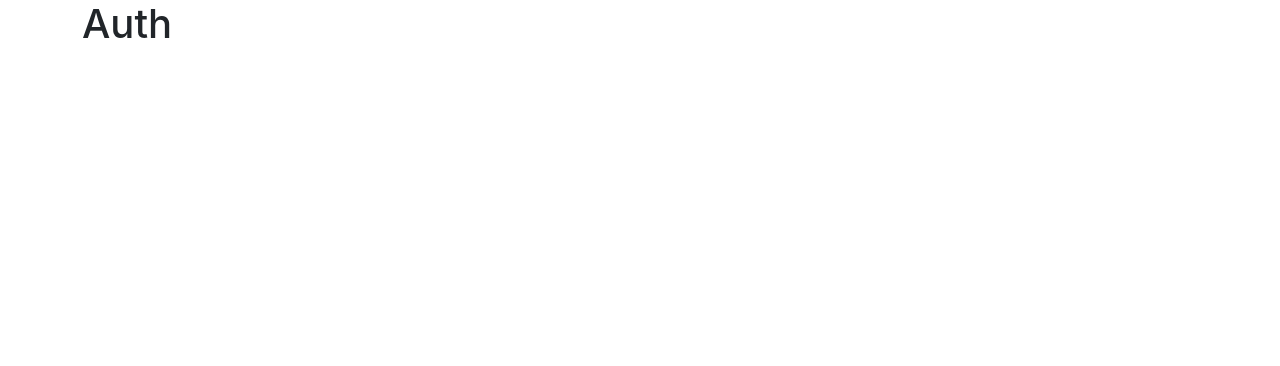
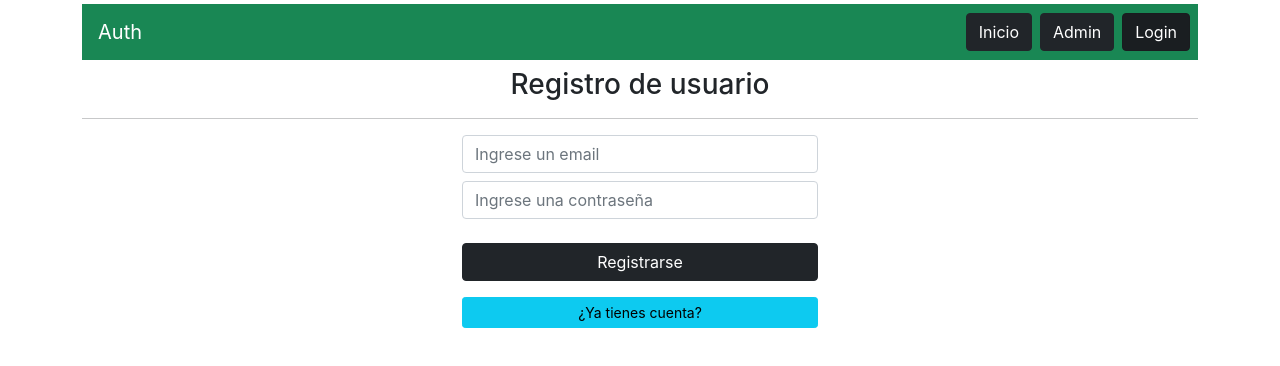
Before and after one commit to lnnsntg/loginAuth-react-firebase, a React (Create React App) app: page /login in a window 1280 px wide. Shown: the top 366 px of the page. Built offline with nearby package versions, Linux system fonts and the light colour scheme; the HTML template or start-up script is replaced by a standard one.

Commit message:
Agregado componentes Login y Navbar

```diff
--- a/public/index.html
+++ b/public/index.html
@@ -19,7 +19,7 @@
 
     <link rel="manifest" href="%PUBLIC_URL%/manifest.json" />
 
-    <title>React App</title>
+    <title>App React Login</title>
   </head>
   <body>
     <noscript>You need to enable JavaScript to run this app.</noscript>
--- a/src/App.jsx
+++ b/src/App.jsx
@@ -1,8 +1,30 @@
+import React from "react";
+import { BrowserRouter as Router, Switch, Route } from "react-router-dom";
+import Login from "./Login";
+import NavBar from "./NavBar";
+
 function App() {
   return (
-    <div className="container">
-      <h1>Auth</h1>
-    </div>
+    <Router>
+      <div className="container">
+        <NavBar></NavBar>
+        <Switch>
+          <Route path="/" exact>
+            Inicio...
+          </Route>
+
+          <Route path="/login">
+            <Login></Login>
+          </Route>
+
+          <Route path="/admin">
+            admin...
+          </Route>
+
+
+        </Switch>
+      </div>
+    </Router>
   );
 }
 
--- /dev/null
+++ b/src/Login.jsx
@@ -0,0 +1,66 @@
+import React, { useState } from "react";
+
+const Login = () => {
+  const [email, setEmail] = useState("");
+  const [pass, setPass] = useState("");
+  const [error, setError] = useState(null)
+
+  const procesarDatos = (event) => {
+      event.preventDefault()
+      if(!email.trim()){
+          setError("Ingrese un email")
+          return
+        }
+
+        if(!pass.trim()){
+            setError("Ingrese una contraseña")
+            return
+        }
+        if(pass.length < 6){
+            setError("La contraseña debe tener un mínimo de 6 caracteres")
+          return
+      }
+      setError(null)
+  }
+
+  return (
+    <div className="mt-2">
+      <h3 className="text-center">Registro de usuario</h3>
+      <hr />
+      <div className="row justify-content-center">
+        <div className="col-12 col-sm-8 col-md-6 col-xl-4">
+          <form onSubmit={procesarDatos}>
+              {
+                  error && (
+                      <div className="alert alert-danger">{error}</div>
+                  )
+              }
+            <input
+              type="email"
+              className="form-control"
+              placeholder="Ingrese un email"
+              onChange={(event)=>setEmail(event.target.value)}
+              value={email}
+              />
+
+            <input
+              type="password"
+              className="form-control mt-2"
+              placeholder="Ingrese una contraseña"
+              onChange={e=>setPass(e.target.value)}
+              value={pass}
+            />
+            <div className="d-grid gap-3 mt-4 ">
+              <button className="btn btn-dark  col-12">Registrarse</button>
+              <button className="btn btn-info btn-sm col-12">
+                ¿Ya tienes cuenta?
+              </button>
+            </div>
+          </form>
+        </div>
+      </div>
+    </div>
+  );
+};
+
+export default Login;
--- /dev/null
+++ b/src/NavBar.jsx
@@ -0,0 +1,27 @@
+import React from "react";
+import { Link, NavLink } from "react-router-dom";
+
+const NavBar = () => {
+  return (
+    <nav className="navbar navbar-dark bg-success mt-1">
+
+      <Link className="navbar-brand ms-3" to="/">Auth</Link>
+      <div>
+        <div className="d-flex">
+           <NavLink className="btn btn-dark me-2" to="/" exact>
+               Inicio
+            </NavLink>
+            <NavLink className="btn btn-dark me-2" to="/admin" exact>
+                Admin
+            </NavLink>
+
+            <NavLink className="btn btn-dark me-2" to="/login" exact>
+                Login
+            </NavLink>
+        </div>
+      </div>
+    </nav>
+  );
+};
+
+export default NavBar;
```
